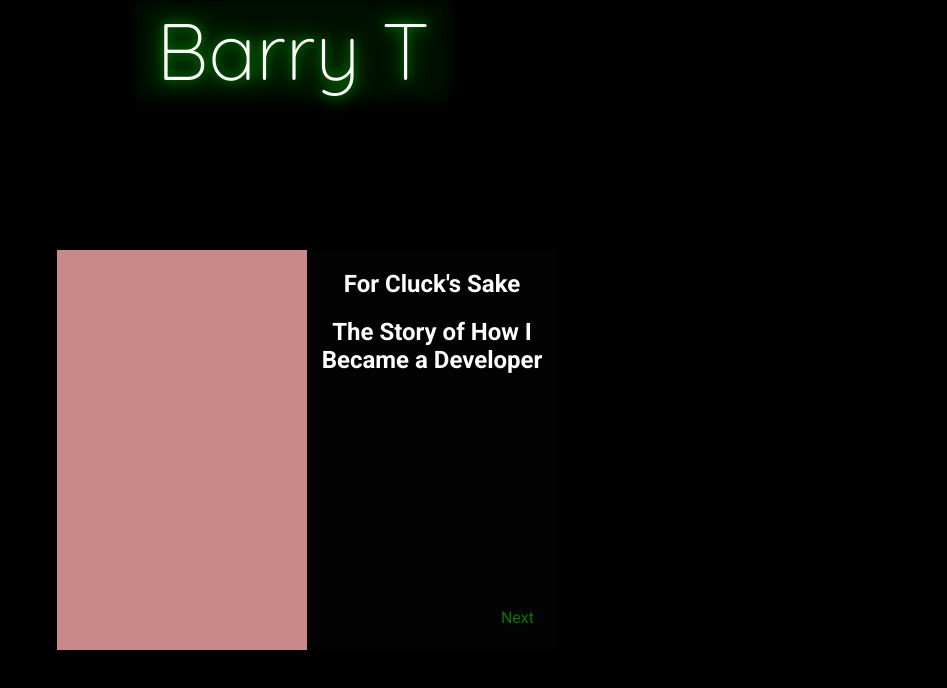
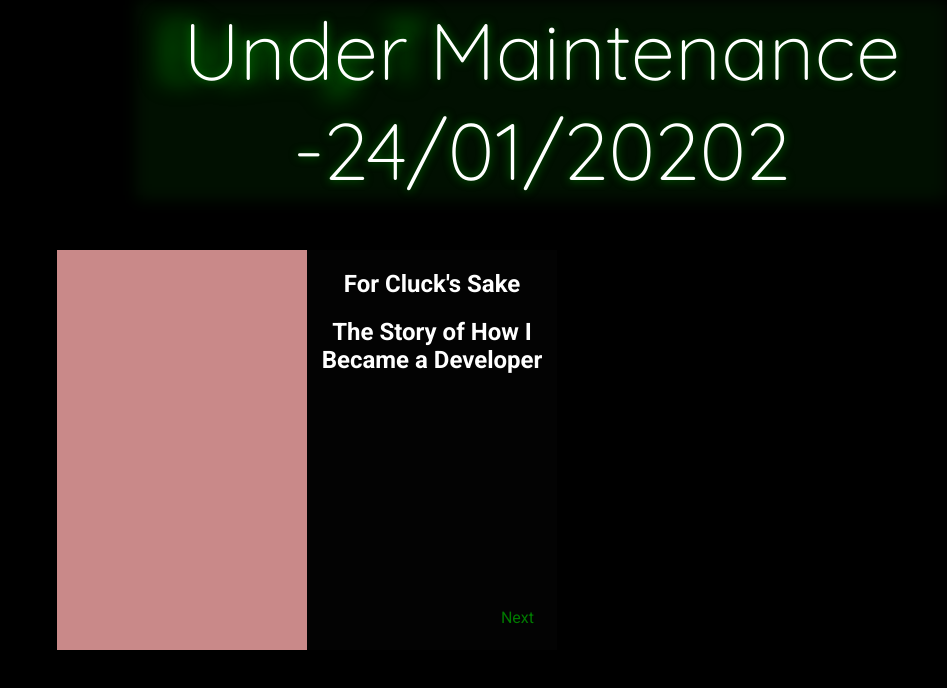
Before and after one commit to barrytrearty/barryT, a React (Create React App) app: page / in a window 1280 px wide. Shown: the top 688 px of the page, without its empty margins (333-1280 px from the left). Built offline with nearby package versions, Linux system fonts and the light colour scheme; a web font is replaced by a local one.

Commit message:
Update App.js

```diff
--- a/src/App.js
+++ b/src/App.js
@@ -38,7 +38,7 @@ function App() {
     <div className="App">
       <div className="heading-holder">
         <h1 className="neon" data-text="Barry T">
-          Barry T
+          Under Maintenance -24/01/20202
         </h1>
       </div>
 
```
